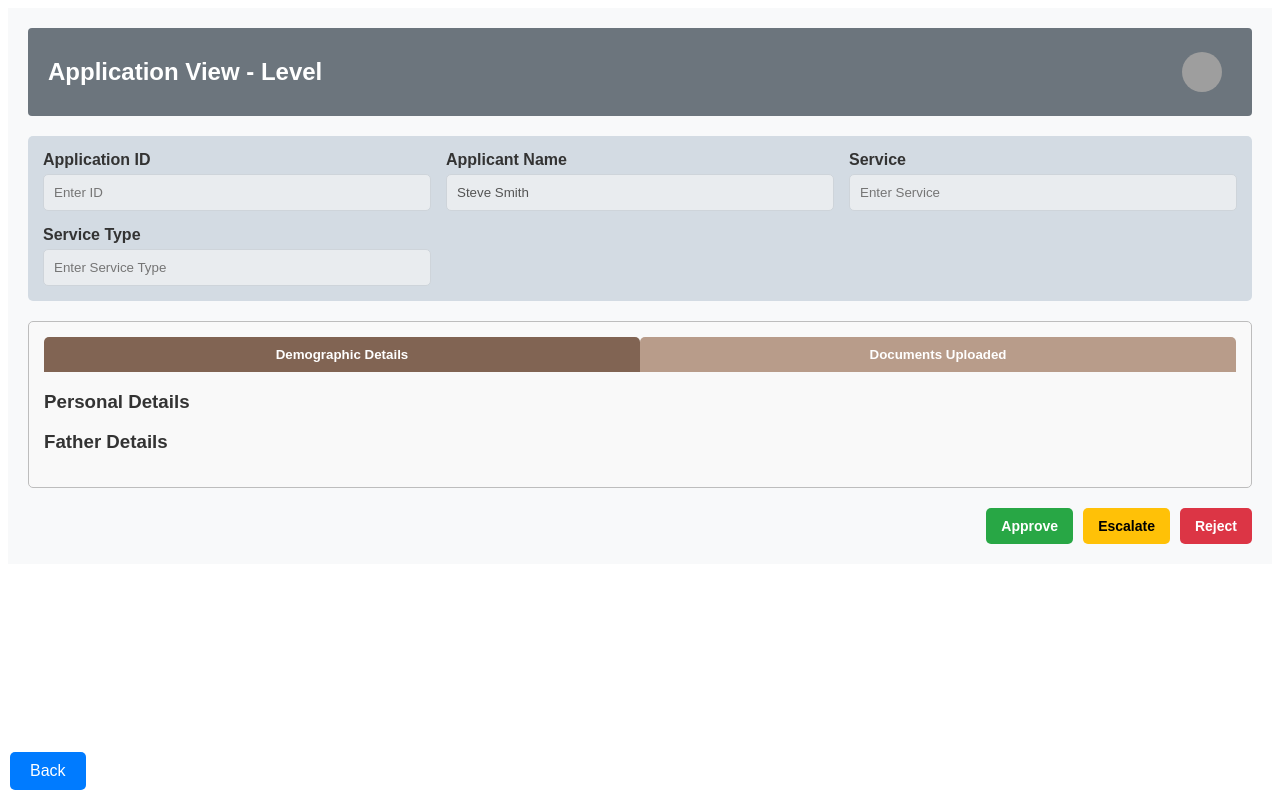
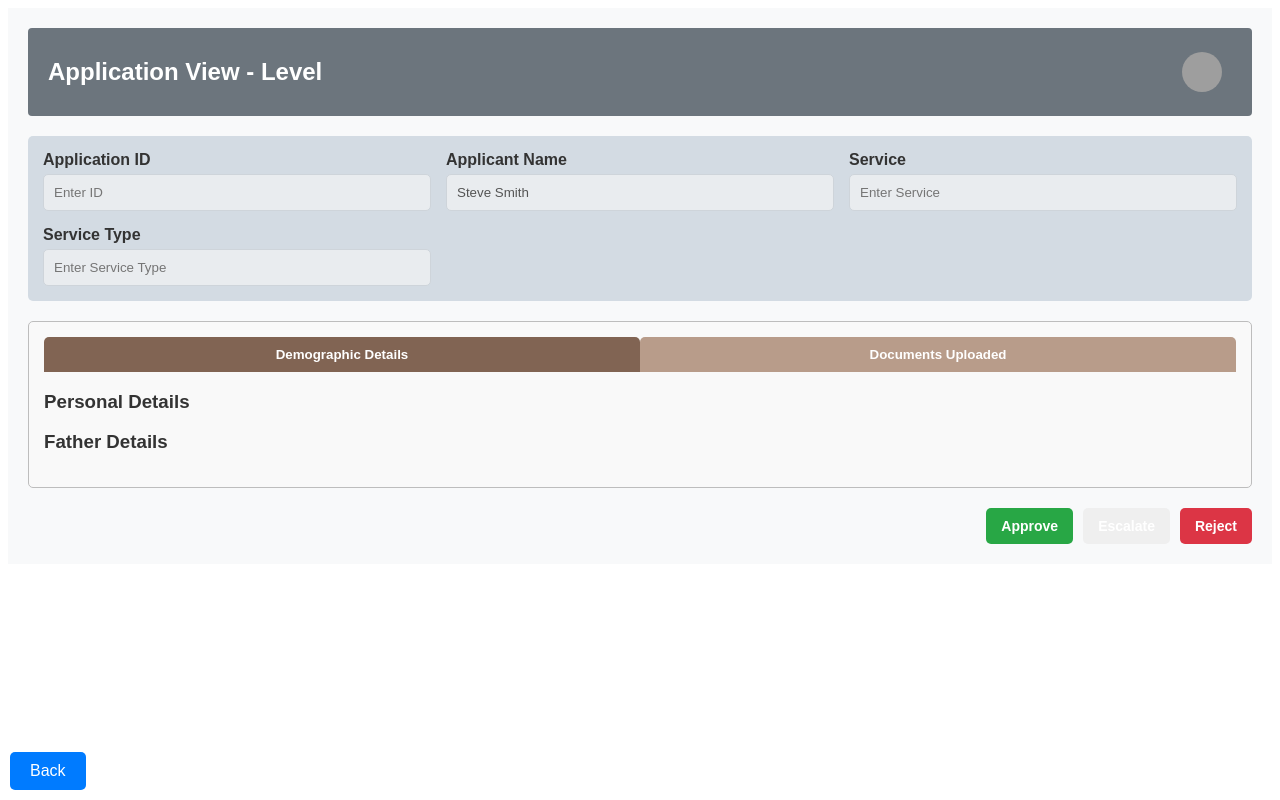
Before and after one commit to tf-nira/manual-verification-system-ui, an Angular app: page /application-detail in a window 1280 px wide. Built offline with nearby package versions, Linux system fonts and the light colour scheme; grey boxes are pictures that could not be loaded.

Commit message:
schedule-interview button fix role MVS-Legal-Officer

```diff
--- a/src/app/feature/application-detail/application-detail.component.html
+++ b/src/app/feature/application-detail/application-detail.component.html
@@ -88,8 +88,8 @@
 
     <button
       [ngClass]="{
-        'escalate': role !== 'MVS_DISTRICT_OFFICER',
-        'hidden': role === 'MVS_DISTRICT_OFFICER'
+        'escalate': role === 'MVS_OFFICER' || role === 'MVS_SUPERVISOR',
+        'hidden': role === 'MVS_DISTRICT_OFFICER' || role ==='MVS_LEGAL_OFFICER'
       }"
       (click)="openEscalateModal()">
       Escalate
@@ -97,7 +97,7 @@
 
     <button
       [ngClass]="{
-        'schedule-interview': role === 'MVS_DISTRICT_OFFICER' && applicationStatus === 'Pending',
+        'schedule-interview': (role === 'MVS_LEGAL_OFFICER' || role === 'MVS_DISTRICT_OFFICER') && applicationStatus === 'Pending',
         'hidden': applicationStatus !== 'Pending'
       }"
       (click)="openScheduleInterviewModal()">
@@ -108,7 +108,7 @@
     <button
       [ngClass]="{
         'document-upload': role === 'MVS_DISTRICT_OFFICER' && applicationStatus === 'Scheduled For Interview',
-        'hidden': applicationStatus !== 'Scheduled For Interview'
+        'hidden': role === 'MVS_LEGAL_OFFICER' || applicationStatus !== 'Scheduled For Interview'
       }"
       (click)="openDocumentUploadwModal()">
       Upload Documents
--- a/src/app/feature/application-detail/application-detail.component.ts
+++ b/src/app/feature/application-detail/application-detail.component.ts
@@ -56,7 +56,7 @@ export class ApplicationDetailComponent implements OnInit {
 
     this.role = state.role || '';
     this.rowData = state.data || {};
-    if (this.role === 'MVS_DISTRICT_OFFICER') {
+    if (this.role === 'MVS_DISTRICT_OFFICER' || this.role === 'MVS_LEGAL_OFFICER') {
       this.applicationStatus = this.rowData['Application Status'];
     }
 
--- a/src/app/shared/application-data.ts
+++ b/src/app/shared/application-data.ts
@@ -327,20 +327,20 @@ export const ROLE_DATA_MAP: { [key: string]: any[] } = {
     },
   ],
   MVS_LEGAL_OFFICER: [
-    { 'Application ID': '1000000001', Service: 'New Registration', 'Service Type': 'By Birth', 'Created Date': '2024-11-01' },
-    { 'Application ID': '1000000002', Service: 'Renewal', 'Service Type': 'Type A', 'Created Date': '2024-11-02' },
-    { 'Application ID': '1000000003', Service: 'Update/COP', 'Service Type': 'Type B', 'Created Date': '2024-11-03' },
-    { 'Application ID': '1000000004', Service: 'Lost', 'Service Type': 'By Birth', 'Created Date': '2024-11-04' },
-    { 'Application ID': '1000000005', Service: 'New Registration', 'Service Type': 'Type C', 'Created Date': '2024-11-05' },
-    { 'Application ID': '1000000006', Service: 'Renewal', 'Service Type': 'By Birth', 'Created Date': '2024-11-06' },
-    { 'Application ID': '1000000007', Service: 'Update/COP', 'Service Type': 'Type D', 'Created Date': '2024-11-07' },
-    { 'Application ID': '1000000008', Service: 'Lost', 'Service Type': 'Type B', 'Created Date': '2024-11-08' },
-    { 'Application ID': '1000000009', Service: 'New Registration', 'Service Type': 'By Birth', 'Created Date': '2024-11-09' },
-    { 'Application ID': '1000000010', Service: 'Renewal', 'Service Type': 'Type A', 'Created Date': '2024-11-10' },
-    { 'Application ID': '1000000011', Service: 'Update/COP', 'Service Type': 'Type C', 'Created Date': '2024-11-11' },
-    { 'Application ID': '1000000012', Service: 'Lost', 'Service Type': 'By Birth', 'Created Date': '2024-11-12' },
-    { 'Application ID': '1000000013', Service: 'New Registration', 'Service Type': 'Type D', 'Created Date': '2024-11-13' },
-    { 'Application ID': '1000000014', Service: 'Renewal', 'Service Type': 'By Birth', 'Created Date': '2024-11-14' },
-    { 'Application ID': '1000000015', Service: 'Update/COP', 'Service Type': 'Type B', 'Created Date': '2024-11-15' },
+    { 'Application ID': '1000000001', Service: 'New Registration', 'Service Type': 'By Birth', 'Created Date': '2024-11-01','Application Status': 'Pending' },
+    { 'Application ID': '1000000002', Service: 'Renewal', 'Service Type': 'Type A', 'Created Date': '2024-11-02','Application Status': 'Scheduled For Interview' },
+    { 'Application ID': '1000000003', Service: 'Update/COP', 'Service Type': 'Type B', 'Created Date': '2024-11-03', 'Application Status': 'Scheduled For Interview' },
+    { 'Application ID': '1000000004', Service: 'Lost', 'Service Type': 'By Birth', 'Created Date': '2024-11-04', 'Application Status': 'Pending' },
+    { 'Application ID': '1000000005', Service: 'New Registration', 'Service Type': 'Type C', 'Created Date': '2024-11-05', 'Application Status': 'Scheduled For Interview' },
+    { 'Application ID': '1000000006', Service: 'Renewal', 'Service Type': 'By Birth', 'Created Date': '2024-11-06', 'Application Status': 'Pending' },
+    { 'Application ID': '1000000007', Service: 'Update/COP', 'Service Type': 'Type D', 'Created Date': '2024-11-07', 'Application Status': 'Scheduled For Interview' },
+    { 'Application ID': '1000000008', Service: 'Lost', 'Service Type': 'Type B', 'Created Date': '2024-11-08', 'Application Status': 'Pending' },
+    { 'Application ID': '1000000009', Service: 'New Registration', 'Service Type': 'By Birth', 'Created Date': '2024-11-09','Application Status': 'Pending' },
+    { 'Application ID': '1000000010', Service: 'Renewal', 'Service Type': 'Type A', 'Created Date': '2024-11-10', 'Application Status': 'Pending' },
+    { 'Application ID': '1000000011', Service: 'Update/COP', 'Service Type': 'Type C', 'Created Date': '2024-11-11','Application Status': 'Pending' },
+    { 'Application ID': '1000000012', Service: 'Lost', 'Service Type': 'By Birth', 'Created Date': '2024-11-12', 'Application Status': 'Pending' },
+    { 'Application ID': '1000000013', Service: 'New Registration', 'Service Type': 'Type D', 'Created Date': '2024-11-13', 'Application Status': 'Pending' },
+    { 'Application ID': '1000000014', Service: 'Renewal', 'Service Type': 'By Birth', 'Created Date': '2024-11-14', 'Application Status': 'Scheduled For Interview' },
+    { 'Application ID': '1000000015', Service: 'Update/COP', 'Service Type': 'Type B', 'Created Date': '2024-11-15', 'Application Status': 'Pending' },
   ],
 };
--- a/src/app/shared/role-fields.ts
+++ b/src/app/shared/role-fields.ts
@@ -31,6 +31,7 @@ export const ROLE_FIELDS_MAP: { [key: string]: string[] } = {
     'Application ID',
     'Service',
     'Service Type',
-    'Created Date'
+    'Created Date',
+    'Application Status'
   ]
 };
```
